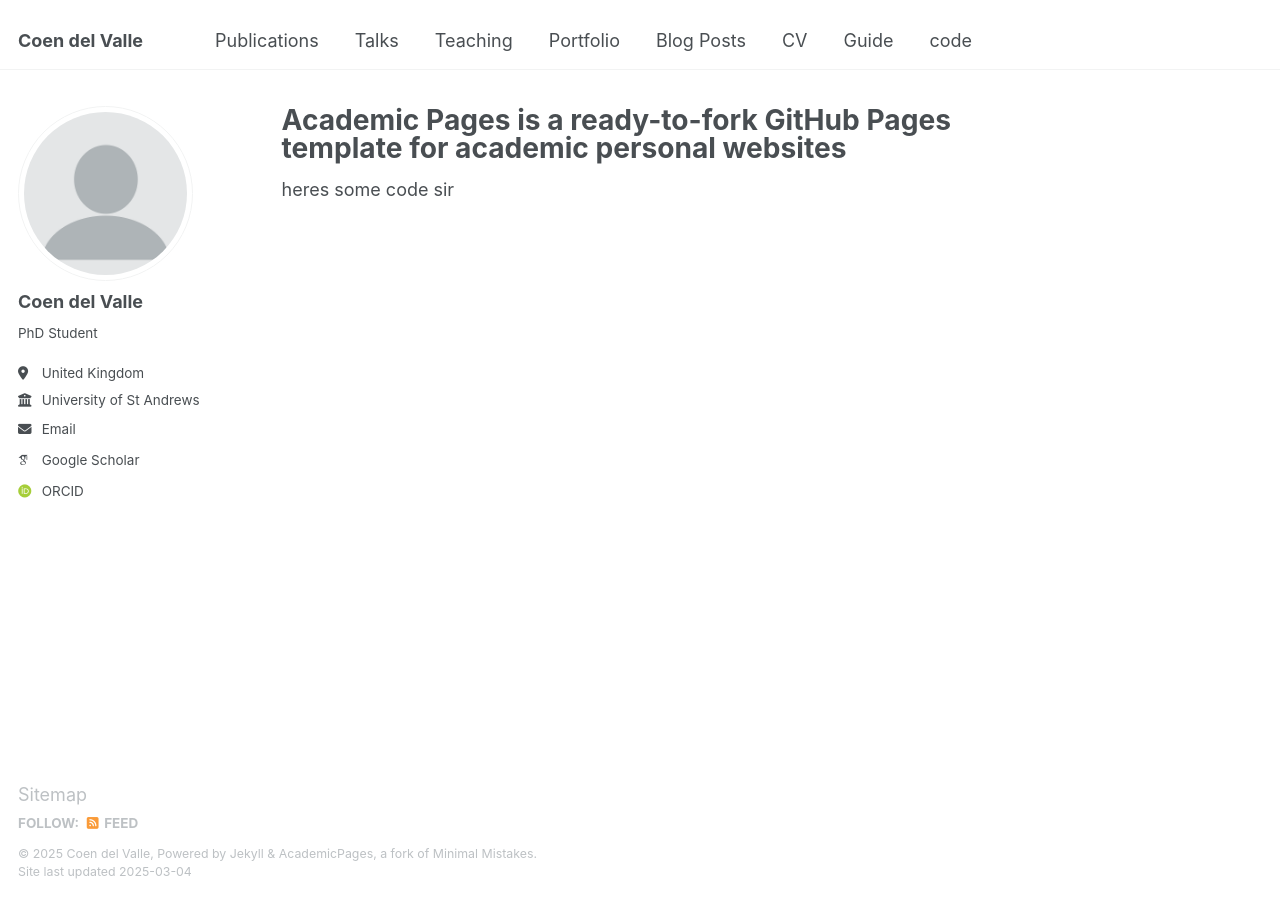
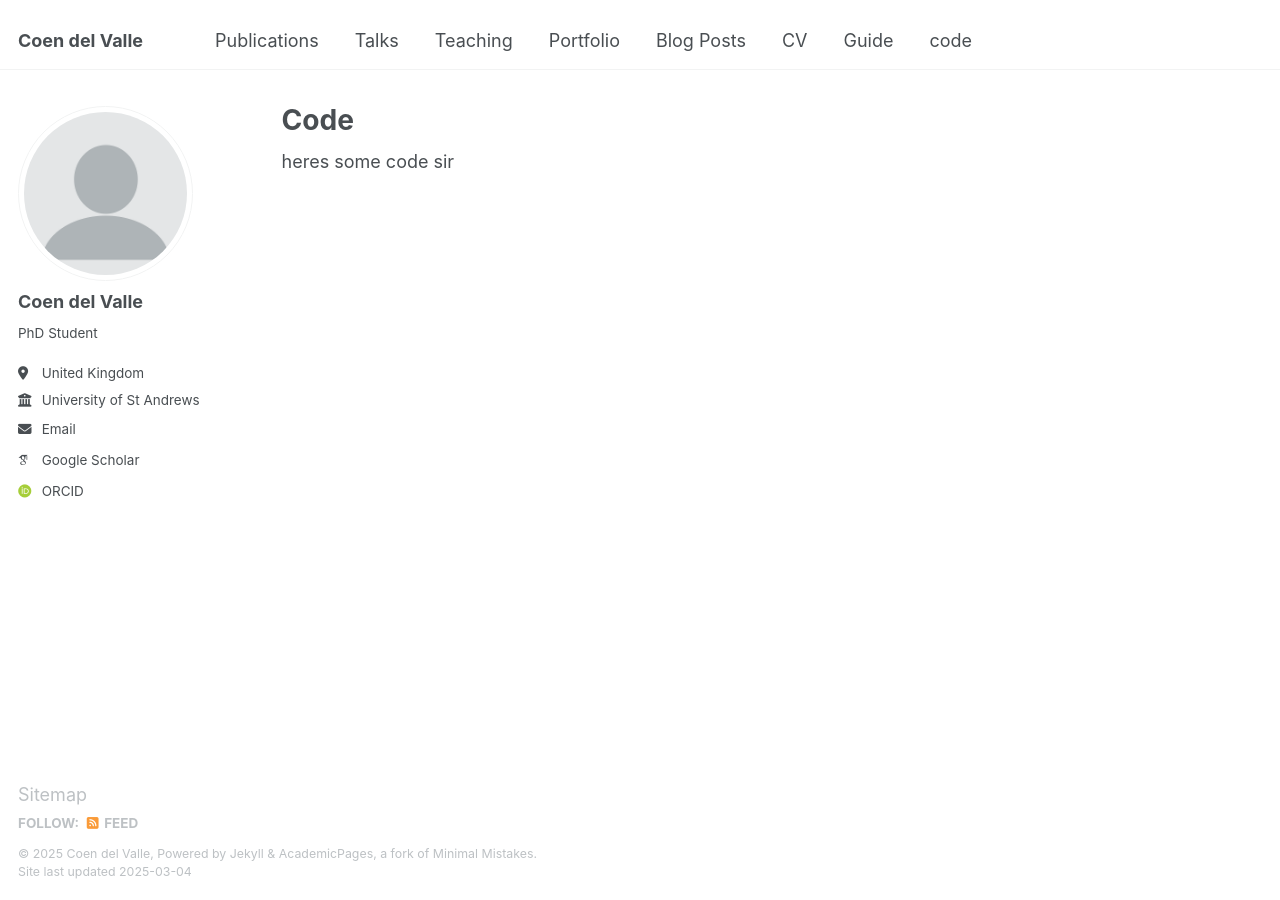
Before and after one commit to coendelvalle/coendelvalle.github.io, a Jekyll site: the page built from _pages/code.md, in a window 1280 px wide. Built offline with Jekyll 4.4.1, drawn with Linux system fonts in a browser that asks for light colours; some web fonts are replaced.

Commit message:
Update code.md

```diff
--- a/_pages/code.md
+++ b/_pages/code.md
@@ -1,6 +1,6 @@
 ---
 permalink: /
-title: "Academic Pages is a ready-to-fork GitHub Pages template for academic personal websites"
+title: "Code"
 author_profile: true
 redirect_from:
   - /code/
```
